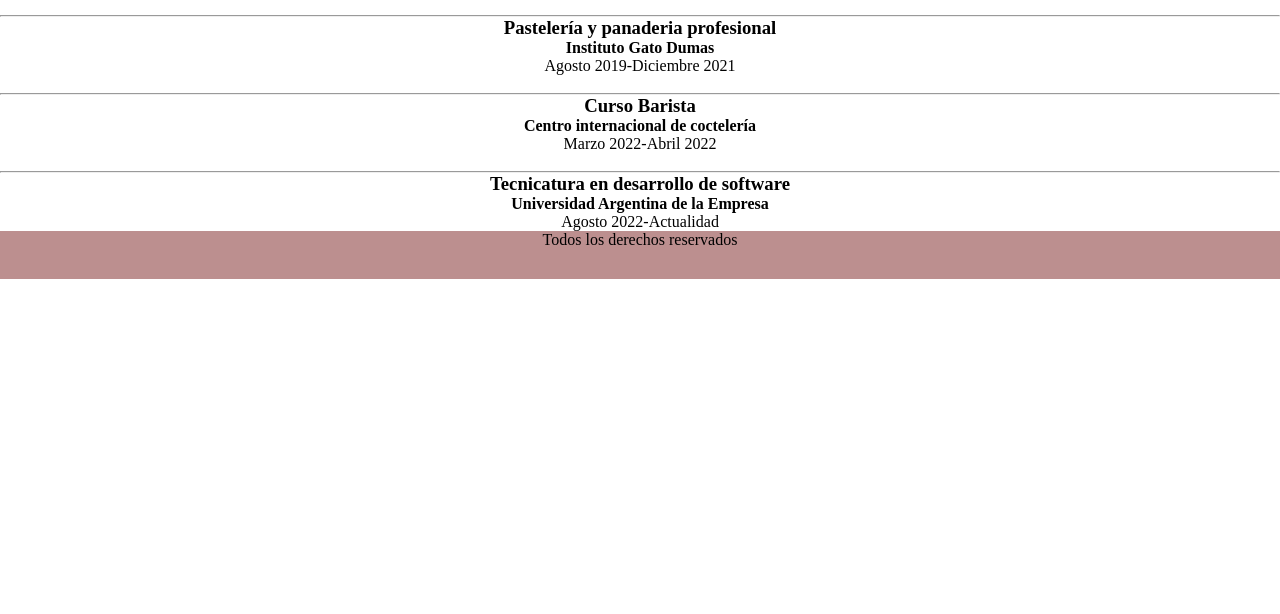
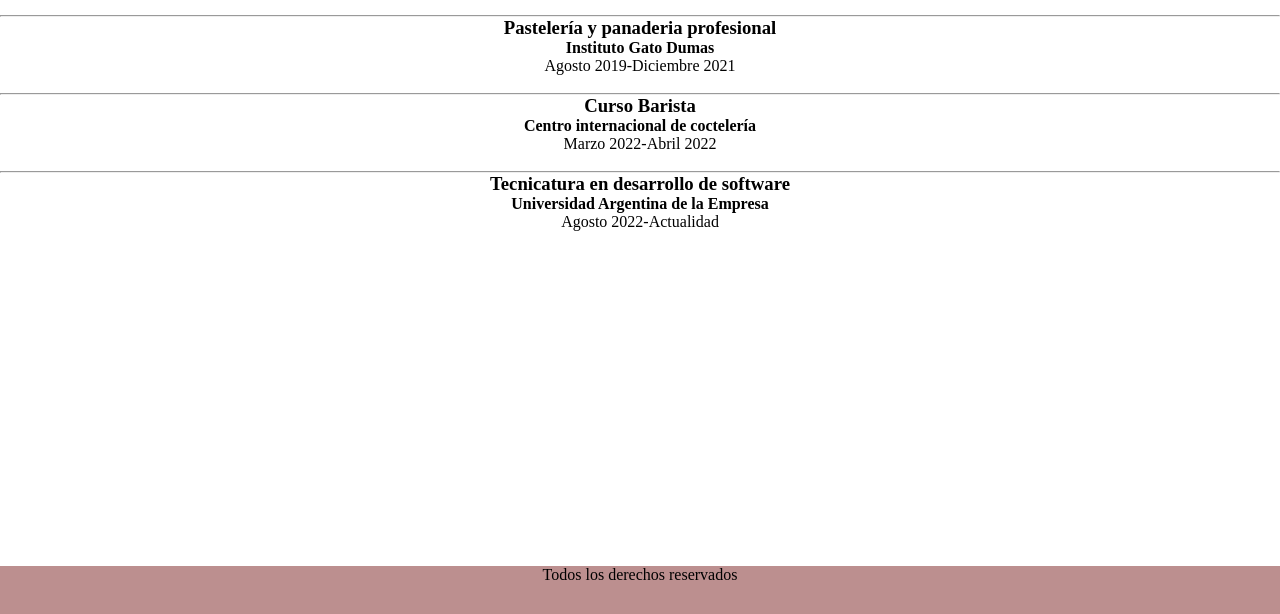
Before and after one commit to aghustina/CVAgustinaFernandez, a plain HTML site: page estudios.html in a window 1280 px wide. Shown: the part 186-800 px from the top of the page. Drawn offline with Linux system fonts and the light colour scheme.

Commit message:
Update estilo.css

```diff
--- a/estilo.css
+++ b/estilo.css
@@ -130,15 +130,7 @@ ul.a {
     display: flex;
     justify-content: center;
   }
-  .footer{
-    background-color: rosybrown;
-    position: relative;
-    bottom: 0;
-    width: 100%;
-    height:3em;
-    margin: auto;
 
-  }
 
 
 
```
